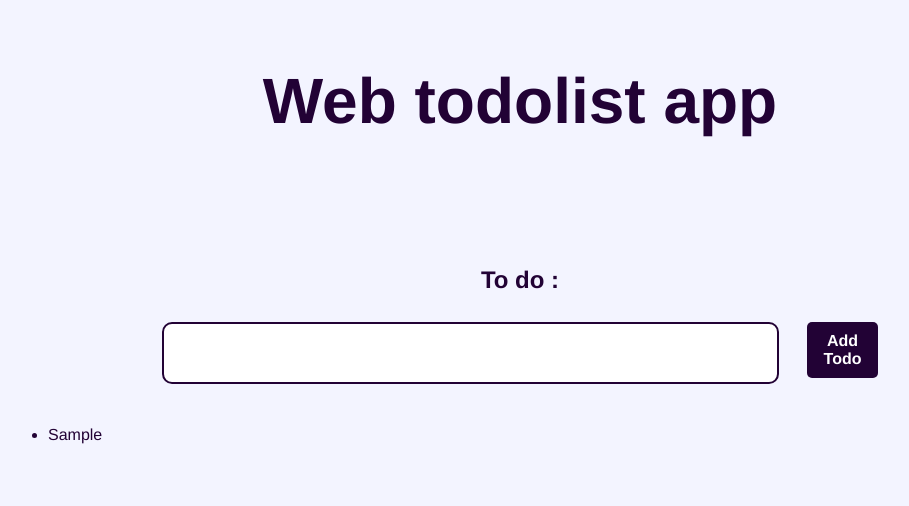
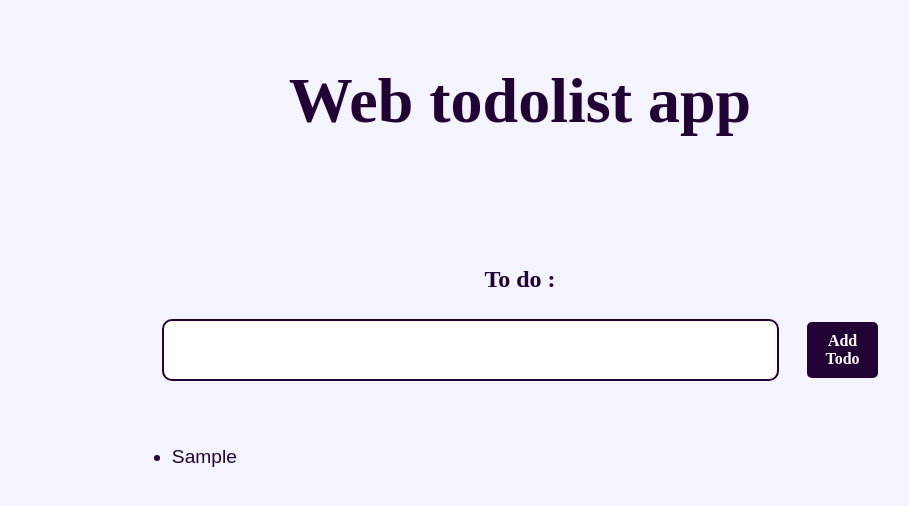
Before and after one commit to ChrisOmni/web-To-Do, a website built with Vite: page index.html in a window 1280 px wide. Both pictures are taken after typing "Sample" into the empty fields and a click on the button "Add Todo". Shown: the whole page, without its empty margins (120-1029 px from the left). Built offline with nearby package versions, Linux system fonts and the light colour scheme.

Commit message:
style: modified how the todo-elements look, to be more centered, and recenterd the two inputs element.

```diff
--- a/src/style.css
+++ b/src/style.css
@@ -6,7 +6,7 @@ body {
 }
 
 * {
-  font-family: Helvetica, Arial, sans-serif;
+  font-family: serif;
   color: #220235;
 }
 
@@ -46,6 +46,7 @@ h1 {
   height: 50%;
   display: flex;
   justify-content: space-between;
+  align-items: center;
 }
 
 .content {
@@ -65,7 +66,14 @@ h1 {
   margin-bottom: 2em;
 }
 
+.list-of-todos {
+  padding: 2% 16%;
+}
+
 .todo-element {
   width: 100%;
-  height: 5em;
+  height: 4em;
+  margin-bottom: 1em;
+  font-size: 1.2em;
+  font-family: sans-serif;
 }
```
